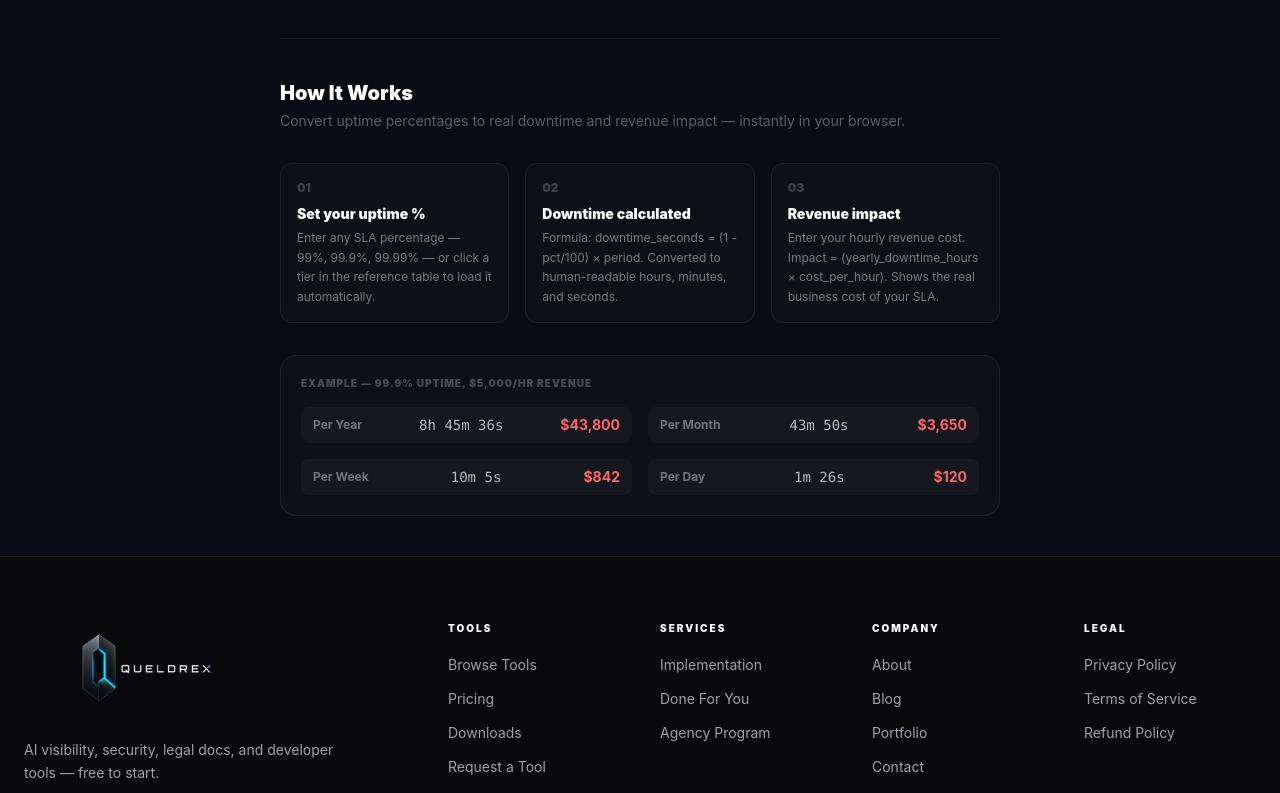
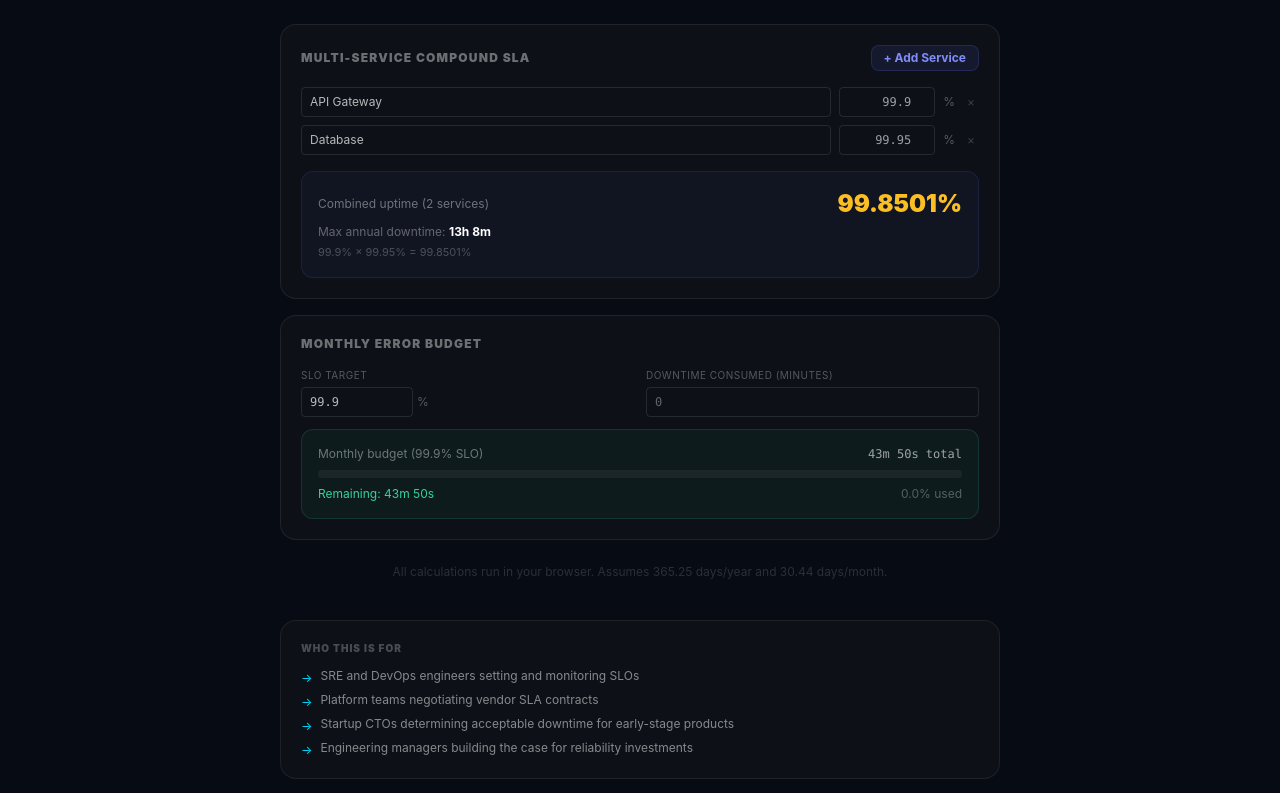
Before and after one commit to Queldrex/tools-platform, a Next.js app: page /tools/uptime-calculator in a window 1280 px wide. Shown: the part 1360-2153 px from the top of the page. Built offline with nearby package versions, Linux system fonts and the light colour scheme.

Commit message:
feat: uptime-calculator v2 — compound SLA, error budget, pricing CTAs

```diff
--- a/app/tools/uptime-calculator/page.tsx
+++ b/app/tools/uptime-calculator/page.tsx
@@ -40,6 +40,15 @@ function fmtSeconds(secs: number): string {
   return `${d}d ${h}h`
 }
 
+function formatMins(mins: number): string {
+  if (mins < 0) return 'Exhausted'
+  const totalSecs = Math.round(mins * 60)
+  const h = Math.floor(totalSecs / 3600)
+  const m = Math.floor((totalSecs % 3600) / 60)
+  const s = totalSecs % 60
+  return [h > 0 && `${h}h`, m > 0 && `${m}m`, `${s}s`].filter(Boolean).join(' ')
+}
+
 function getStatus(pct: number): { label: string; color: string } {
   if (pct >= 99.999) return { label: 'Enterprise Grade', color: '#06d6ff' }
   if (pct >= 99.99) return { label: 'High Availability', color: '#34d399' }
@@ -48,9 +57,18 @@ function getStatus(pct: number): { label: string; color: string } {
   return { label: 'Unreliable', color: '#f87171' }
 }
 
+interface ServiceEntry { id: number; name: string; uptime: number }
+let svcNextId = 1
+
 export default function UptimeCalculatorPage() {
   const [input, setInput] = useState('99.9')
   const [customCost, setCustomCost] = useState('')
+  const [services, setServices] = useState<ServiceEntry[]>([
+    { id: svcNextId++, name: 'API Gateway', uptime: 99.9 },
+    { id: svcNextId++, name: 'Database', uptime: 99.95 },
+  ])
+  const [sloTarget, setSloTarget] = useState(99.9)
+  const [consumedMins, setConsumedMins] = useState<number | ''>('')
 
   const parsed = parseFloat(input)
   const valid = !isNaN(parsed) && parsed >= 0 && parsed <= 100
@@ -59,6 +77,15 @@ export default function UptimeCalculatorPage() {
 
   const costPerHour = customCost ? parseFloat(customCost) : null
   const annualCostLoss = downtime && costPerHour ? (downtime.year / 3600) * costPerHour : null
+
+  const combinedUptime = services.reduce((prod, s) => prod * (s.uptime / 100), 1) * 100
+  const combinedDowntimeMinsPerYear = ((100 - combinedUptime) / 100) * 525960
+  const combinedDowntimePerYear = fmtSeconds(combinedDowntimeMinsPerYear * 60)
+
+  const errorBudgetMinsPerMonth = ((100 - sloTarget) / 100) * (525960 / 12)
+  const remainingMins = consumedMins !== '' ? errorBudgetMinsPerMonth - Number(consumedMins) : errorBudgetMinsPerMonth
+  const budgetPct = consumedMins !== '' ? Math.min(100, (Number(consumedMins) / errorBudgetMinsPerMonth) * 100) : 0
+  const budgetExhausted = remainingMins < 0
 
   return (
     <div className="min-h-screen" style={{ background: '#070b14' }}>
@@ -73,10 +100,14 @@ export default function UptimeCalculatorPage() {
         <div className="mb-8">
           <div className="inline-flex items-center gap-2 px-3 py-1 rounded-full border text-xs font-bold tracking-widest uppercase mb-3"
             style={{ borderColor: 'rgba(6,182,212,0.25)', background: 'rgba(6,182,212,0.08)', color: '#06d6ff' }}>
-            Free Tool · Infrastructure
+            Free Tool · No API Key · Browser Only
           </div>
           <h1 className="text-3xl font-black text-white mb-1">Uptime SLA Calculator</h1>
-          <p className="text-white/40 text-sm">Enter an uptime percentage and instantly see exactly how much downtime that allows per year, month, week, and day — in plain English.</p>
+          <p className="text-white/40 text-sm mb-4">Calculate downtime from SLA percentages, model compound multi-service availability, and track your monthly error budget. License from $15, or get all 51 tools from $99.</p>
+          <div className="flex flex-wrap gap-3">
+            <Link href="/pricing" className="inline-flex items-center gap-1.5 px-4 py-2 rounded-xl text-xs font-black text-black" style={{ background: 'linear-gradient(135deg,#06d6ff,#0891b2)' }}>Get this tool — $15 →</Link>
+            <Link href="/pricing" className="inline-flex items-center gap-1.5 px-4 py-2 rounded-xl text-xs font-black border text-white/60" style={{ borderColor: 'rgba(255,255,255,0.12)' }}>All 51 tools — from $99 →</Link>
+          </div>
         </div>
 
         {/* Input */}
@@ -165,7 +196,7 @@ export default function UptimeCalculatorPage() {
         </div>
 
         {/* Reference table */}
-        <div className="rounded-2xl border overflow-hidden" style={{ background: '#0d1117', borderColor: 'rgba(255,255,255,0.08)' }}>
+        <div className="rounded-2xl border overflow-hidden mb-6" style={{ background: '#0d1117', borderColor: 'rgba(255,255,255,0.08)' }}>
           <div className="px-5 py-3 border-b border-white/6">
             <p className="text-xs font-black uppercase tracking-widest text-white/25">SLA Reference Table</p>
           </div>
@@ -198,9 +229,108 @@ export default function UptimeCalculatorPage() {
           </table>
         </div>
 
+        {/* Compound SLA */}
+        <div className="mt-2 rounded-2xl border p-5 mb-4" style={{ background: '#0d1117', borderColor: 'rgba(255,255,255,0.08)' }}>
+          <div className="flex items-center justify-between mb-4">
+            <p className="text-xs font-black uppercase tracking-widest text-white/40">Multi-Service Compound SLA</p>
+            <button onClick={() => setServices(s => [...s, { id: svcNextId++, name: 'Service', uptime: 99.9 }])}
+              className="text-xs font-bold px-3 py-1 rounded-lg" style={{ background: 'rgba(99,102,241,0.1)', color: '#818cf8', border: '1px solid rgba(99,102,241,0.2)' }}>
+              + Add Service
+            </button>
+          </div>
+          <div className="space-y-2 mb-4">
+            {services.map(svc => (
+              <div key={svc.id} className="flex items-center gap-2">
+                <input value={svc.name} onChange={e => setServices(s => s.map(x => x.id === svc.id ? { ...x, name: e.target.value } : x))}
+                  className="flex-1 text-xs bg-transparent border rounded px-2 py-1.5 text-white/70 outline-none"
+                  style={{ borderColor: 'rgba(255,255,255,0.1)' }} placeholder="Service name" />
+                <input type="number" value={svc.uptime} min={0} max={100} step={0.001}
+                  onChange={e => setServices(s => s.map(x => x.id === svc.id ? { ...x, uptime: Math.min(100, Math.max(0, parseFloat(e.target.value) || 0)) } : x))}
+                  className="w-24 text-xs bg-transparent border rounded px-2 py-1.5 text-white/60 outline-none font-mono text-right"
+                  style={{ borderColor: 'rgba(255,255,255,0.1)' }} />
+                <span className="text-xs text-white/30">%</span>
+                {services.length > 1 && (
+                  <button onClick={() => setServices(s => s.filter(x => x.id !== svc.id))} className="text-white/20 hover:text-red-400 transition-colors text-xs px-1">×</button>
+                )}
+              </div>
+            ))}
+          </div>
+          <div className="rounded-xl p-4 border" style={{ background: 'rgba(99,102,241,0.05)', borderColor: 'rgba(99,102,241,0.15)' }}>
+            <div className="flex items-center justify-between mb-1">
+              <span className="text-xs text-white/40">Combined uptime ({services.length} services)</span>
+              <span className="text-2xl font-black" style={{ color: combinedUptime >= 99.9 ? '#34d399' : combinedUptime >= 99 ? 'rgb(251,191,36)' : '#f87171' }}>
+                {combinedUptime.toFixed(4)}%
+              </span>
+            </div>
+            <p className="text-xs text-white/35">Max annual downtime: <span className="text-white font-bold">{combinedDowntimePerYear}</span></p>
+            {services.length > 1 && (
+              <p className="text-[11px] text-white/25 mt-1">
+                {services.map(s => s.uptime + '%').join(' × ')} = {combinedUptime.toFixed(4)}%
+              </p>
+            )}
+          </div>
+        </div>
+
+        {/* Error Budget */}
+        <div className="rounded-2xl border p-5 mb-6" style={{ background: '#0d1117', borderColor: 'rgba(255,255,255,0.08)' }}>
+          <p className="text-xs font-black uppercase tracking-widest text-white/40 mb-4">Monthly Error Budget</p>
+          <div className="flex items-center gap-3 mb-3 flex-wrap">
+            <div className="flex-1 min-w-32">
+              <label className="text-[10px] text-white/30 uppercase tracking-wider block mb-1">SLO Target</label>
+              <div className="flex items-center gap-1">
+                <input type="number" value={sloTarget} min={0} max={100} step={0.001}
+                  onChange={e => setSloTarget(Math.min(100, Math.max(0, parseFloat(e.target.value) || 0)))}
+                  className="w-28 text-xs bg-transparent border rounded px-2 py-1.5 text-white/70 outline-none font-mono"
+                  style={{ borderColor: 'rgba(255,255,255,0.1)' }} />
+                <span className="text-xs text-white/30">%</span>
+              </div>
+            </div>
+            <div className="flex-1 min-w-40">
+              <label className="text-[10px] text-white/30 uppercase tracking-wider block mb-1">Downtime consumed (minutes)</label>
+              <input type="number" value={consumedMins} min={0}
+                onChange={e => setConsumedMins(e.target.value ? parseFloat(e.target.value) : '')}
+                placeholder="0"
+                className="w-full text-xs bg-transparent border rounded px-2 py-1.5 text-white/70 outline-none font-mono"
+                style={{ borderColor: 'rgba(255,255,255,0.1)' }} />
+            </div>
+          </div>
+          <div className="rounded-xl p-4 border" style={{ background: budgetExhausted ? 'rgba(248,113,113,0.05)' : 'rgba(52,211,153,0.05)', borderColor: budgetExhausted ? 'rgba(248,113,113,0.2)' : 'rgba(52,211,153,0.15)' }}>
+            <div className="flex justify-between mb-2">
+              <span className="text-xs text-white/40">Monthly budget ({sloTarget}% SLO)</span>
+              <span className="text-xs font-mono text-white/60">{formatMins(errorBudgetMinsPerMonth)} total</span>
+            </div>
+            <div className="h-2 rounded-full bg-white/5 mb-2 overflow-hidden">
+              <div className="h-full rounded-full transition-all" style={{ width: `${Math.min(100, budgetPct)}%`, background: budgetExhausted ? '#f87171' : budgetPct > 75 ? 'rgb(251,191,36)' : '#34d399' }} />
+            </div>
+            <div className="flex justify-between">
+              <span className="text-xs" style={{ color: budgetExhausted ? '#f87171' : '#34d399' }}>
+                {budgetExhausted ? '⚠ Budget exhausted — freeze deploys' : `Remaining: ${formatMins(remainingMins)}`}
+              </span>
+              <span className="text-xs text-white/30">{budgetPct.toFixed(1)}% used</span>
+            </div>
+          </div>
+        </div>
+
         <p className="text-xs text-white/15 mt-4 text-center">
           All calculations run in your browser. Assumes 365.25 days/year and 30.44 days/month.
         </p>
+
+        {/* Who This Is For */}
+        <div className="mt-10 rounded-2xl border p-5" style={{ background: '#0d1117', borderColor: 'rgba(255,255,255,0.07)' }}>
+          <p className="text-[10px] font-black uppercase tracking-widest text-white/25 mb-3">Who This Is For</p>
+          <ul className="space-y-1.5">
+            {[
+              'SRE and DevOps engineers setting and monitoring SLOs',
+              'Platform teams negotiating vendor SLA contracts',
+              'Startup CTOs determining acceptable downtime for early-stage products',
+              'Engineering managers building the case for reliability investments',
+            ].map(item => (
+              <li key={item} className="text-xs text-white/50 flex items-start gap-2">
+                <span className="text-cyan-400 mt-0.5 flex-shrink-0">→</span>{item}
+              </li>
+            ))}
+          </ul>
+        </div>
 
         {/* How It Works */}
         <div className="mt-14 border-t pt-10" style={{ borderColor: 'rgba(255,255,255,0.06)' }}>
@@ -209,8 +339,8 @@ export default function UptimeCalculatorPage() {
           <div className="grid sm:grid-cols-3 gap-4 mb-8">
             {[
               { n: '01', title: 'Set your uptime %', body: 'Enter any SLA percentage — 99%, 99.9%, 99.99% — or click a tier in the reference table to load it automatically.' },
-              { n: '02', title: 'Downtime calculated', body: 'Formula: downtime_seconds = (1 - pct/100) × period. Converted to human-readable hours, minutes, and seconds.' },
-              { n: '03', title: 'Revenue impact', body: 'Enter your hourly revenue cost. Impact = (yearly_downtime_hours × cost_per_hour). Shows the real business cost of your SLA.' },
+              { n: '02', title: 'Compound multi-service', body: 'Add multiple services to see combined SLA. Three 99.9% services yield 99.7% combined — a killer detail for architecture decisions.' },
+              { n: '03', title: 'Track error budget', body: 'Set your SLO target and log downtime consumed. See remaining budget and a "freeze deploys" warning when exhausted.' },
             ].map(s => (
               <div key={s.n} className="rounded-xl border p-4" style={{ background: '#0d1117', borderColor: 'rgba(255,255,255,0.07)' }}>
                 <div className="text-xs font-black text-white/20 mb-2">{s.n}</div>
@@ -237,6 +367,17 @@ export default function UptimeCalculatorPage() {
             </div>
           </div>
         </div>
+
+        {/* License CTA */}
+        <div className="mt-14 rounded-2xl border p-6 text-center" style={{ background: 'rgba(99,102,241,0.05)', borderColor: 'rgba(99,102,241,0.15)' }}>
+          <p className="text-white font-black mb-1">Add SLA tooling to your platform</p>
+          <p className="text-white/40 text-sm mb-4">Uptime calculator, compound SLA, error budget tracker. Client-side only, one-time license.</p>
+          <div className="flex gap-3 justify-center flex-wrap">
+            <Link href="/pricing" className="px-5 py-2.5 rounded-xl text-sm font-black text-black" style={{ background: 'linear-gradient(135deg,#6366f1,#4f46e5)' }}>Get this tool — $15 →</Link>
+            <Link href="/pricing" className="px-5 py-2.5 rounded-xl text-sm font-black border text-white/70" style={{ borderColor: 'rgba(255,255,255,0.1)' }}>All 51 tools — from $99 →</Link>
+          </div>
+        </div>
+
       </main>
       <Footer />
     </div>
```
